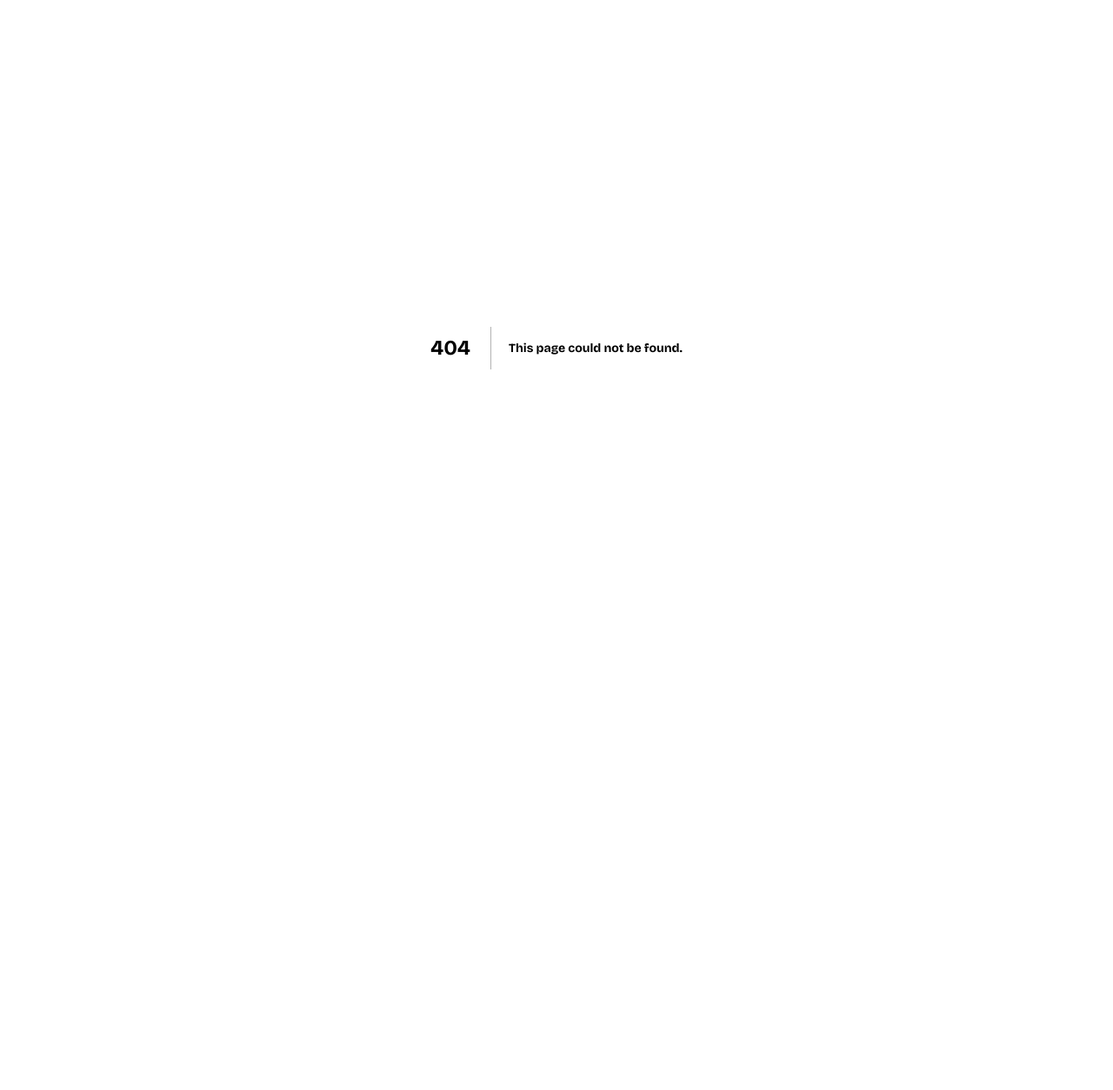
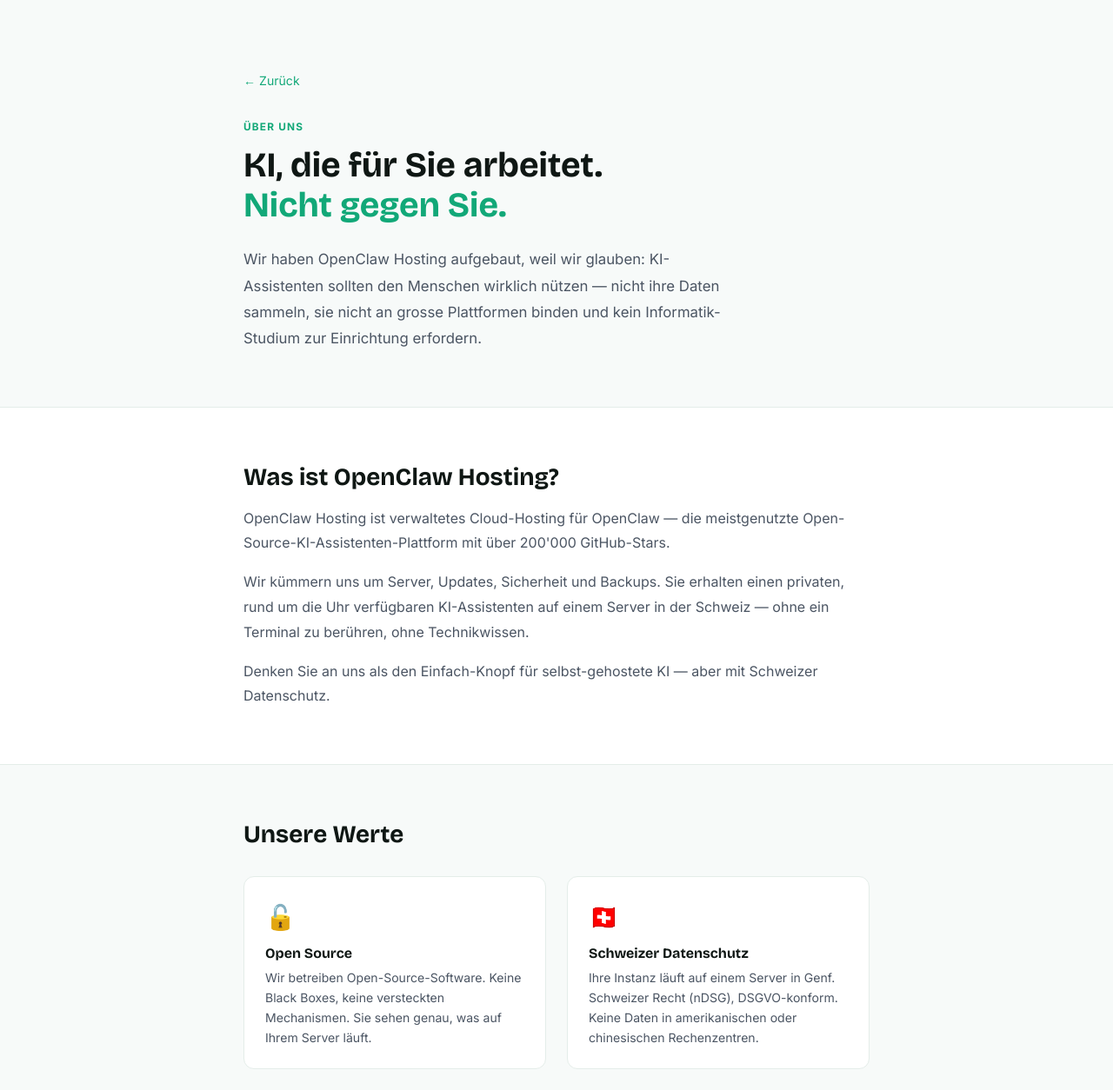
Before and after one commit to riccardogosteli-wq/openclaw-hosting, a Next.js app: page /ueber-uns in a window 1280 px wide. Before the commit this address had no page. Shown: the top 1254 px of the page at 87% size. Before the commit the page ends 800 px from the top, so only its background shows below. Built offline with nearby package versions, Linux system fonts and the light colour scheme.

Commit message:
Add: testimonials section, Über uns page, About in nav + footer

```diff
--- a/app/globals.css
+++ b/app/globals.css
@@ -213,3 +213,6 @@
   .hero h1 { font-size: 1.95rem; }
   .stat-num { font-size: 1.6rem; }
 }
+@media (max-width: 768px) {
+  .testimonials-grid { grid-template-columns: 1fr !important; }
+}
--- /dev/null
+++ b/app/ueber-uns/page.tsx
@@ -0,0 +1,93 @@
+import Link from 'next/link'
+import type { Metadata } from 'next'
+
+export const metadata: Metadata = {
+  title: 'Über uns – OpenClaw Hosting',
+  description: 'Wir glauben, dass KI für alle zugänglich sein sollte — ohne technisches Vorwissen, ohne Datenschutzrisiken, einfach.',
+}
+
+export default function UeberUnsPage() {
+  return (
+    <main style={{ background: '#fff', minHeight: '100vh', fontFamily: 'Inter, sans-serif', color: '#0F1714' }}>
+      {/* Hero */}
+      <section style={{ background: '#F7FAF9', padding: '5rem 1.5rem 4rem', borderBottom: '1px solid #E4EDE9' }}>
+        <div style={{ maxWidth: '720px', margin: '0 auto' }}>
+          <Link href="/" style={{ color: '#12A878', fontSize: '0.88rem', textDecoration: 'none', display: 'inline-block', marginBottom: '2rem' }}>← Zurück</Link>
+          <div style={{ fontSize: '0.74rem', fontWeight: 800, letterSpacing: '0.1em', textTransform: 'uppercase', color: '#12A878', marginBottom: '0.75rem' }}>Über uns</div>
+          <h1 style={{ fontFamily: 'Bricolage Grotesque, sans-serif', fontSize: '2.5rem', lineHeight: 1.15, marginBottom: '1.5rem' }}>
+            KI, die für Sie arbeitet.<br />
+            <span style={{ color: '#12A878' }}>Nicht gegen Sie.</span>
+          </h1>
+          <p style={{ color: '#4B5563', fontSize: '1.05rem', lineHeight: 1.8, maxWidth: '580px' }}>
+            Wir haben OpenClaw Hosting aufgebaut, weil wir glauben: KI-Assistenten sollten den Menschen wirklich nützen — nicht ihre Daten sammeln, sie nicht an grosse Plattformen binden und kein Informatik-Studium zur Einrichtung erfordern.
+          </p>
+        </div>
+      </section>
+
+      {/* Was ist OpenClaw Hosting */}
+      <section style={{ padding: '4rem 1.5rem', borderBottom: '1px solid #E4EDE9' }}>
+        <div style={{ maxWidth: '720px', margin: '0 auto' }}>
+          <h2 style={{ fontFamily: 'Bricolage Grotesque, sans-serif', fontSize: '1.75rem', marginBottom: '1rem' }}>Was ist OpenClaw Hosting?</h2>
+          <p style={{ color: '#4B5563', lineHeight: 1.8, marginBottom: '1rem' }}>
+            OpenClaw Hosting ist verwaltetes Cloud-Hosting für OpenClaw — die meistgenutzte Open-Source-KI-Assistenten-Plattform mit über 200'000 GitHub-Stars.
+          </p>
+          <p style={{ color: '#4B5563', lineHeight: 1.8, marginBottom: '1rem' }}>
+            Wir kümmern uns um Server, Updates, Sicherheit und Backups. Sie erhalten einen privaten, rund um die Uhr verfügbaren KI-Assistenten auf einem Server in der Schweiz — ohne ein Terminal zu berühren, ohne Technikwissen.
+          </p>
+          <p style={{ color: '#4B5563', lineHeight: 1.8 }}>
+            Denken Sie an uns als den Einfach-Knopf für selbst-gehostete KI — aber mit Schweizer Datenschutz.
+          </p>
+        </div>
+      </section>
+
+      {/* Unsere Werte */}
+      <section style={{ padding: '4rem 1.5rem', background: '#F7FAF9', borderBottom: '1px solid #E4EDE9' }}>
+        <div style={{ maxWidth: '720px', margin: '0 auto' }}>
+          <h2 style={{ fontFamily: 'Bricolage Grotesque, sans-serif', fontSize: '1.75rem', marginBottom: '2rem' }}>Unsere Werte</h2>
+          <div style={{ display: 'grid', gridTemplateColumns: '1fr 1fr', gap: '1.5rem' }}>
+            {[
+              { icon: '🔓', title: 'Open Source', text: 'Wir betreiben Open-Source-Software. Keine Black Boxes, keine versteckten Mechanismen. Sie sehen genau, was auf Ihrem Server läuft.' },
+              { icon: '🇨🇭', title: 'Schweizer Datenschutz', text: 'Ihre Instanz läuft auf einem Server in Genf. Schweizer Recht (nDSG), DSGVO-konform. Keine Daten in amerikanischen oder chinesischen Rechenzentren.' },
+              { icon: '🔒', title: 'Ihre Daten bleiben Ihre', text: 'Wir lesen Ihre Gespräche nicht. Wir trainieren keine Modelle mit Ihren Daten. Ihr API-Schlüssel verlässt nie Ihren Server.' },
+              { icon: '⚡', title: 'Einfachheit hat Priorität', text: 'KI soll Ihre Fähigkeiten verstärken, nicht neue erfordern. Kein DevOps, kein Terminal, kein Setup-Stress.' },
+            ].map(v => (
+              <div key={v.title} style={{ background: '#fff', border: '1px solid #E4EDE9', borderRadius: '12px', padding: '1.5rem' }}>
+                <div style={{ fontSize: '1.75rem', marginBottom: '0.6rem' }}>{v.icon}</div>
+                <h3 style={{ fontWeight: 700, fontSize: '1rem', marginBottom: '0.4rem' }}>{v.title}</h3>
+                <p style={{ color: '#4B5563', fontSize: '0.88rem', lineHeight: 1.65 }}>{v.text}</p>
+              </div>
+            ))}
+          </div>
+        </div>
+      </section>
+
+      {/* Unabhängigkeit */}
+      <section style={{ padding: '4rem 1.5rem', borderBottom: '1px solid #E4EDE9' }}>
+        <div style={{ maxWidth: '720px', margin: '0 auto' }}>
+          <div style={{ background: '#F7FAF9', border: '1px solid #E4EDE9', borderRadius: '12px', padding: '1.75rem' }}>
+            <h3 style={{ fontWeight: 700, fontSize: '1rem', marginBottom: '0.5rem' }}>Ein Hinweis zur Unabhängigkeit</h3>
+            <p style={{ color: '#4B5563', fontSize: '0.9rem', lineHeight: 1.7 }}>
+              OpenClaw Hosting ist ein unabhängiger Dienst. Wir sind nicht offiziell mit dem OpenClaw-Projekt oder seinen Maintainern verbunden. Wir sind schlicht überzeugte Nutzer von Open-Source-KI — und wollen sie für alle zugänglich machen, ohne den technischen Aufwand.
+            </p>
+          </div>
+        </div>
+      </section>
+
+      {/* CTA */}
+      <section style={{ padding: '5rem 1.5rem', textAlign: 'center' }}>
+        <div style={{ maxWidth: '560px', margin: '0 auto' }}>
+          <h2 style={{ fontFamily: 'Bricolage Grotesque, sans-serif', fontSize: '2rem', marginBottom: '1rem' }}>
+            Bereit loszulegen?
+          </h2>
+          <p style={{ color: '#4B5563', marginBottom: '2rem', lineHeight: 1.7 }}>
+            Schliessen Sie sich unseren ersten Kunden an und erleben Sie, wie einfach ein eigener KI-Assistent sein kann.
+          </p>
+          <div style={{ display: 'flex', gap: '1rem', justifyContent: 'center', flexWrap: 'wrap' }}>
+            <Link href="/#pricing" style={{ background: '#12A878', color: '#fff', padding: '0.85rem 2rem', borderRadius: '9px', fontWeight: 700, textDecoration: 'none', fontSize: '0.97rem' }}>Pläne ansehen →</Link>
+            <Link href="/contact" style={{ background: 'transparent', color: '#12A878', padding: '0.85rem 2rem', borderRadius: '9px', fontWeight: 600, textDecoration: 'none', fontSize: '0.97rem', border: '1.5px solid #E4EDE9' }}>Kontakt</Link>
+          </div>
+        </div>
+      </section>
+    </main>
+  )
+}
```
Also changed, not shown: app/page.tsx (+42 -5 lines).
